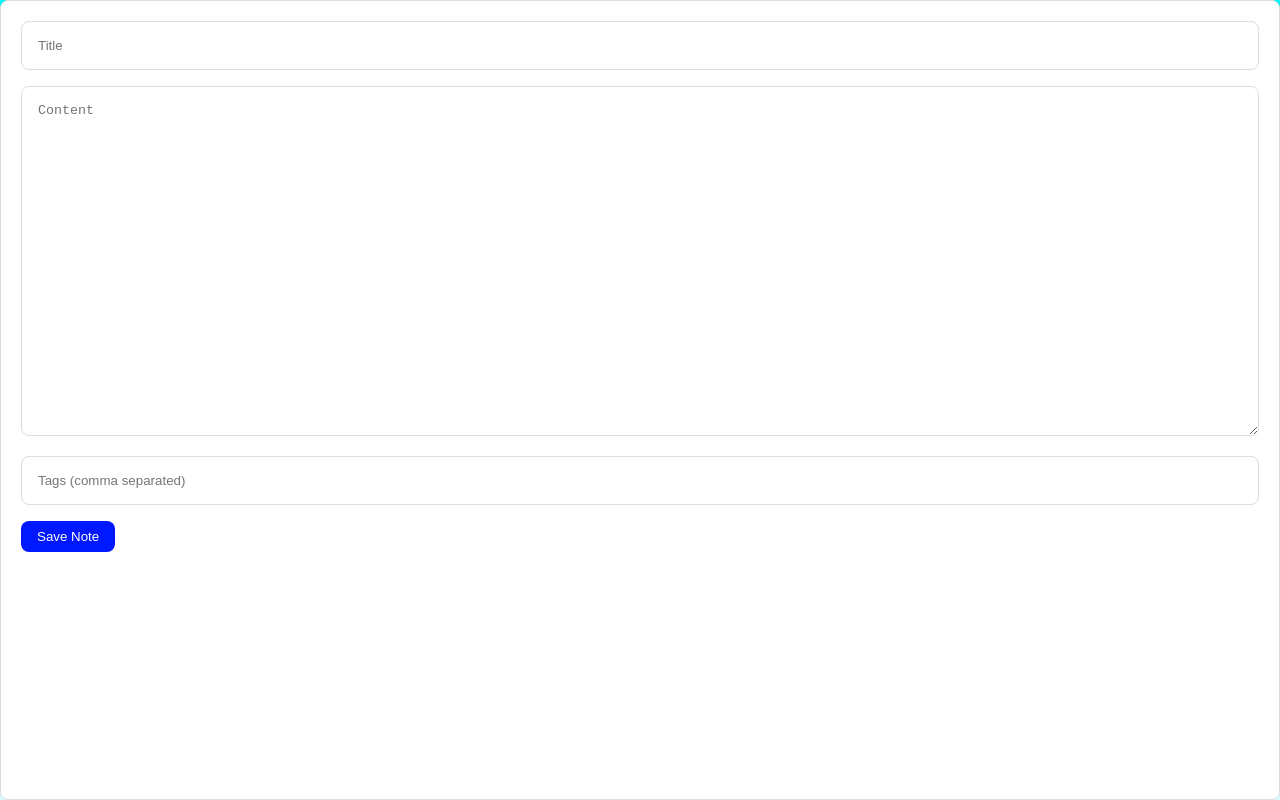
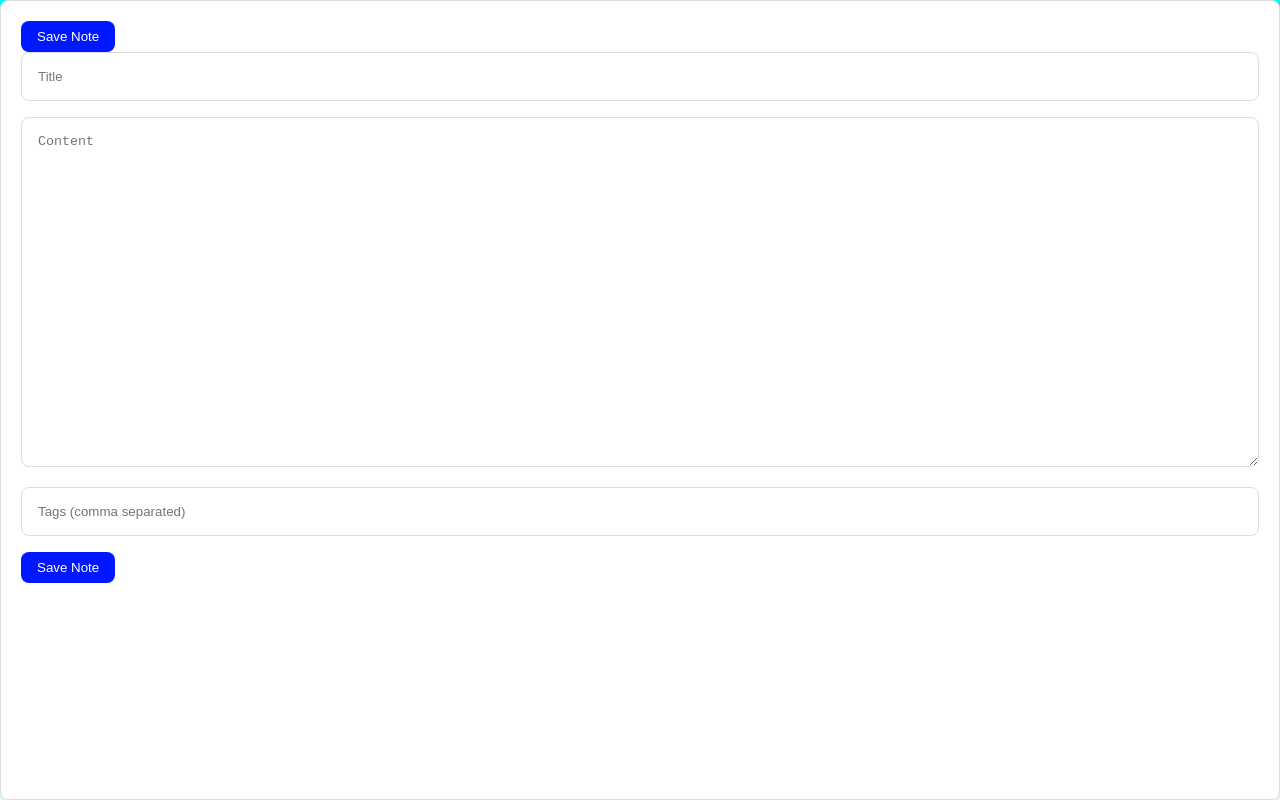
Before and after one commit to Blufefy/New---pad, a plain HTML site: page index.html in a window 1280 px wide. Both pictures are taken after a click on the button "ADD ME". Drawn offline with Linux system fonts and the light colour scheme.

Commit message:
Update index.html

```diff
--- a/index.html
+++ b/index.html
@@ -17,6 +17,7 @@
         <button id="add-note-btn">ADD ME</button>
         <ul id="note-list-items"></ul>
         <div id="note-form">
+            <button id="save-note-btn">Save Note</button>
             <input type="text" id="note-title" placeholder="Title">
             <textarea id="note-content" placeholder="Content"></textarea>
             <input type="text" id="note-tags" placeholder="Tags (comma separated)">
```
